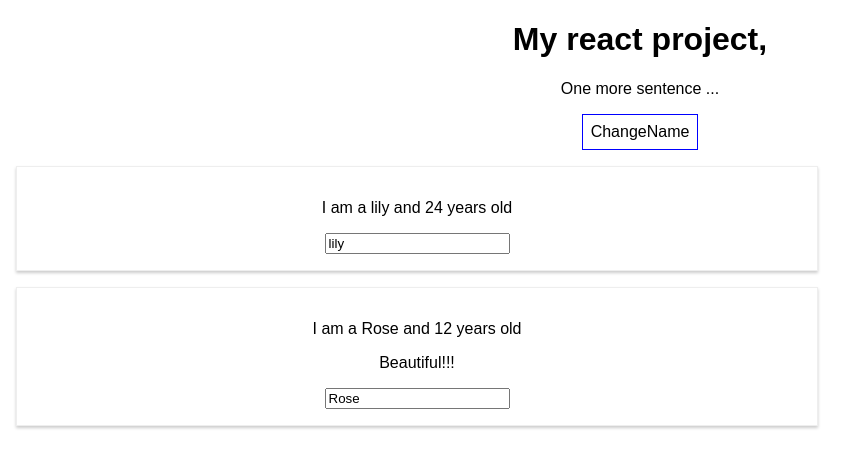
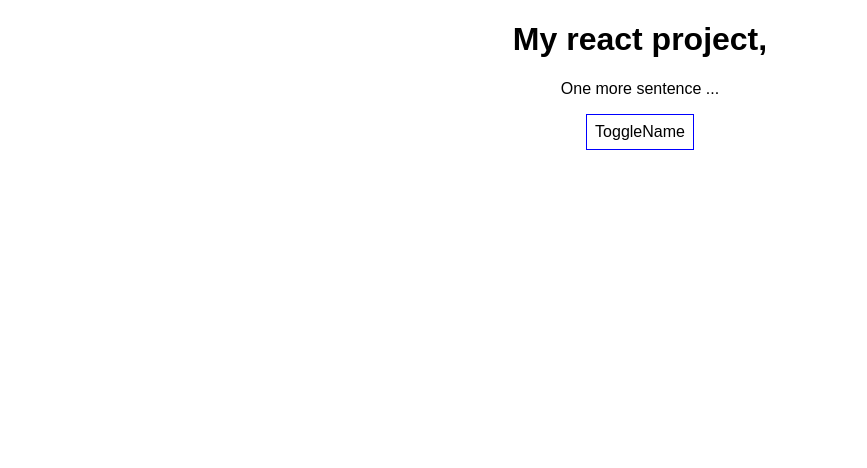
Before and after one commit to ShimnaA/myreactapp, a React (Create React App) app: page / in a window 1280 px wide. Shown: the top 468 px of the page, without its empty margins (0-867 px from the left). Built offline with nearby package versions, Linux system fonts and the light colour scheme.

Commit message:
toggle persons display

```diff
--- a/src/App.css
+++ b/src/App.css
@@ -1,3 +1,3 @@
 .App {
-  text-align: center;
-}
+    text-align: center;
+  }
--- a/src/App.js
+++ b/src/App.js
@@ -3,17 +3,18 @@ import React, { Component } from 'react';
 import './App.css';
 import './Person/Person.css'
 import Person1 from './Person/Person'
-import Teacher from './Person/Teacher'
+
 
 class App extends Component {
   state = {
     persons: [
               {name: 'lily', age: 24 },
               {name: 'Rose', age: 12}
-          ]
+          ],
+    showPersons: false
   }
   changeNameHandler = (newname) => {
-   //Dont use this this.state.persons[0].name = 'shimna';
+
    this.setState({
       persons: [
         {name: newname, age: 28 },
@@ -23,12 +24,19 @@ class App extends Component {
   }
 
   changingNameHandler = (event) => {
-    //Dont use this this.state.persons[0].name = 'shimna';
+
     this.setState({
        persons: [
          {name: "raja", age: 28 },
          {name: event.target.value, age: 11}
      ]}
+    );
+   }
+
+   toggleNameHandler = () => {
+      const currShowPersons = this.state.showPersons;
+      this.setState({
+        showPersons: !currShowPersons}
       );
    }
 
@@ -47,7 +55,10 @@ class App extends Component {
         <p> One more sentence ... </p>
         <button
         style={btnstyle}
-        onClick={() => this.changeNameHandler('hello')}> ChangeName</button>
+        onClick={this.toggleNameHandler}> ToggleName</button>
+        {
+          this.state.showPersons ?
+          <div>
                 <Person1
                 name={this.state.persons[0].name} age={this.state.persons[0].age}>
                 </Person1>
@@ -58,7 +69,8 @@ class App extends Component {
                 >
                 Beautiful!!!
                 </Person1>
-
+          </div> : null
+       }
       </div>
     );
    // return React.createElement('div',{className: 'App'}, React.createElement('h1', null,'This is a react app'));
--- a/src/Person/Person.css
+++ b/src/Person/Person.css
@@ -1,4 +1,5 @@
 .Person {
+
     width: 60%;
     margin: 16px;
     border: 1px solid #eee;
```
Lines whose indentation alone changed are shown as unchanged.
